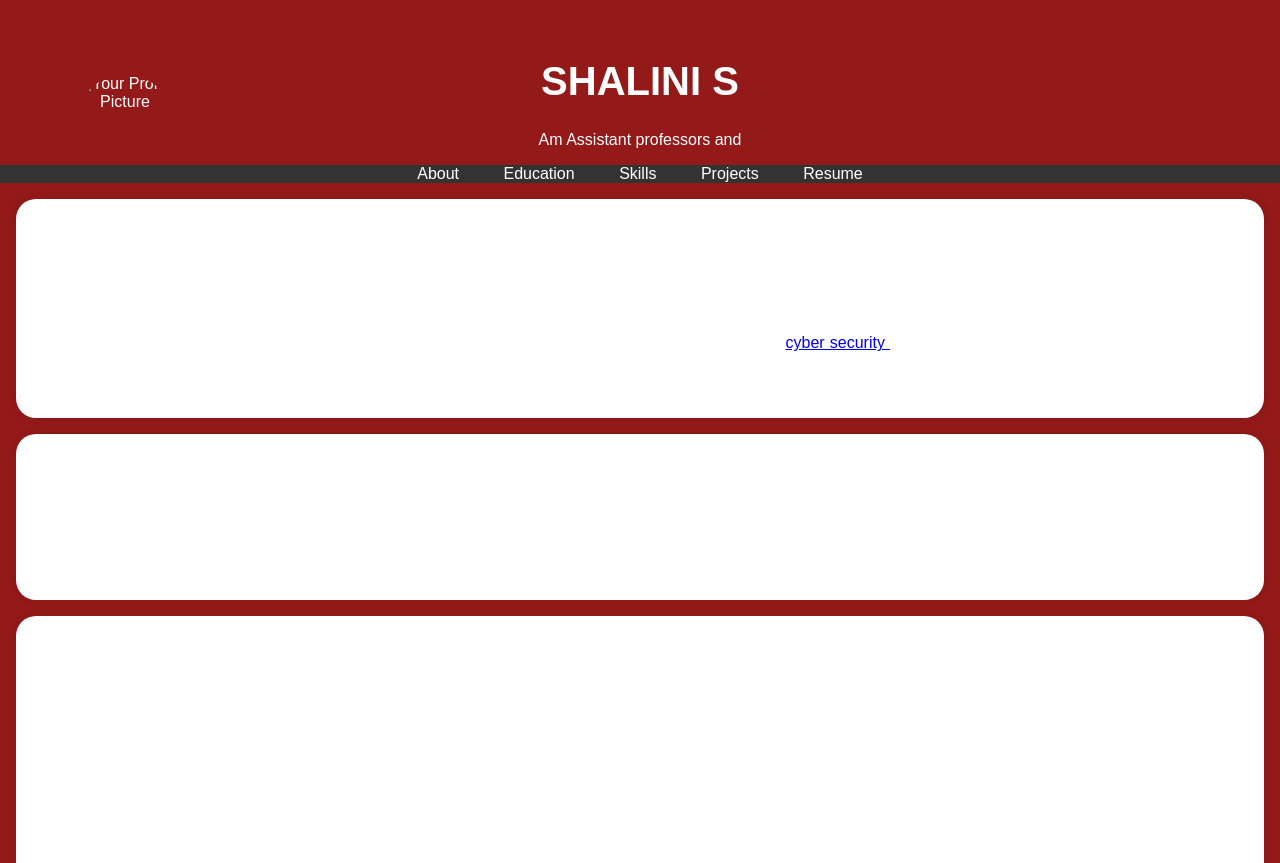
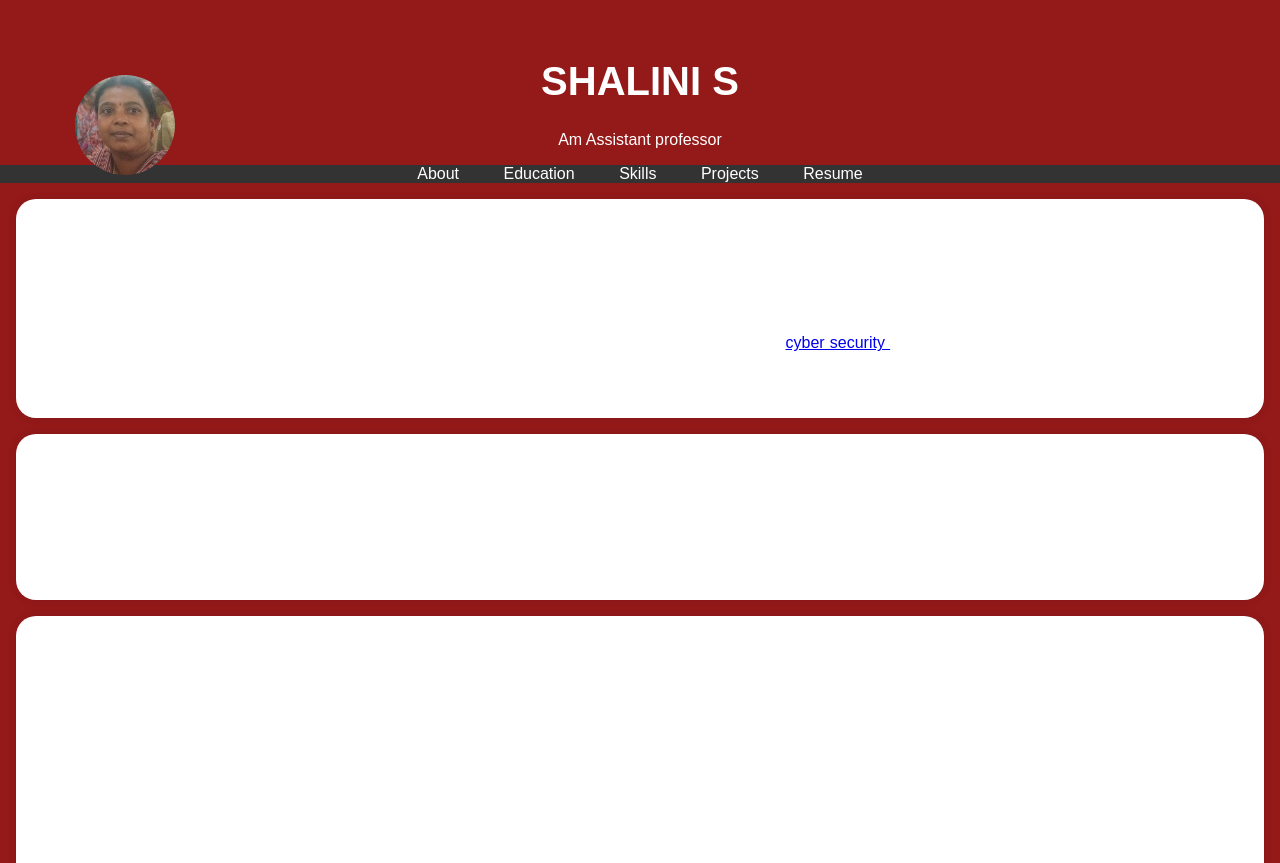
Before and after one commit to shalinichitrarasu/project1, a plain HTML site: page index.html in a window 1280 px wide. Shown: the top 863 px of the page. Drawn offline with Linux system fonts and the light colour scheme.

Commit message:
index.html

```diff
--- a/index.html
+++ b/index.html
@@ -95,9 +95,9 @@
     <header>
         <div class="header-content">
             <!-- Add your profile picture here -->
-            <img src="./pic.jpg" alt="Your Profile Picture" class="profile-picture">
+            <img src="./shimg.jpg" alt="Your Profile Picture" class="profile-picture">
             <h1>SHALINI S</h1>
-            <p>Am Assistant professors and</p>
+            <p>Am Assistant professor</p>
         </div>
     </Assistant professoreader>
 
```
